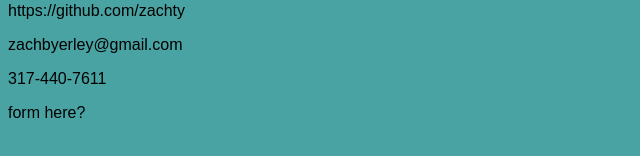
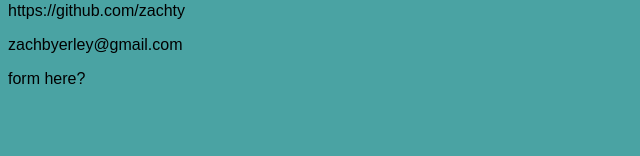
Before and after one commit to zachty/portfolio, a Next.js app: page /contact in a window 1280 px wide. Shown: the part 174-330 px from the top of the page, without its empty margins (0-640 px from the left). Built offline with nearby package versions, Linux system fonts and the light colour scheme.

Commit message:
removed some info

```diff
--- a/pages/contact.jsx
+++ b/pages/contact.jsx
@@ -9,7 +9,6 @@ export default function Contact() {
             <p>https://www.linkedin.com/in/zach-byerley/</p>
             <p>https://github.com/zachty</p>
             <p>zachbyerley@gmail.com</p>
-            <p>317-440-7611</p>
             <div>form here?</div>
         </div>
     );
```
